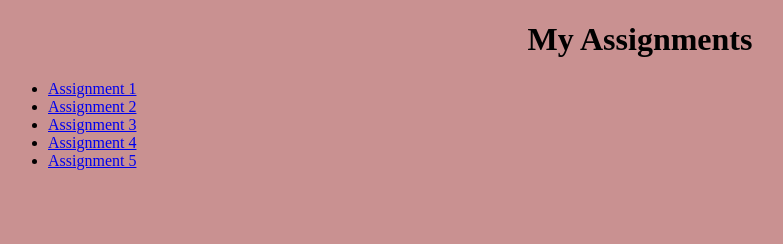
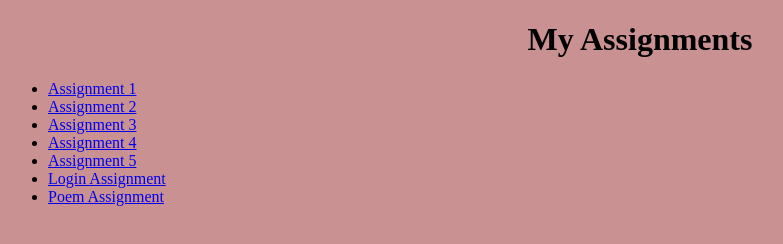
Before and after one commit to alionline1995/SMIT_Assignments, a plain HTML site: page Index.html in a window 1280 px wide. Shown: the whole page, without its empty margins (0-783 px from the left). Drawn offline with Linux system fonts and the light colour scheme.

Commit message:
CSS Assignments

```diff
--- a/Index.html
+++ b/Index.html
@@ -15,6 +15,8 @@
             <li><a href="assign3/index.html">Assignment 3</a></li>
             <li><a href="assign4/index.html">Assignment 4</a></li>
             <li><a href="assign5/Index.html">Assignment 5</a></li>
+            <li><a href="SMIT_Assignments_CSS/Assignment_7A/index.html">Login Assignment</a></li>
+            <li><a href="SMIT_Assignments_CSS/Assignment_7B/Index.html">Poem Assignment</a></li>
         </ul>
     </list>
 </body>
```
